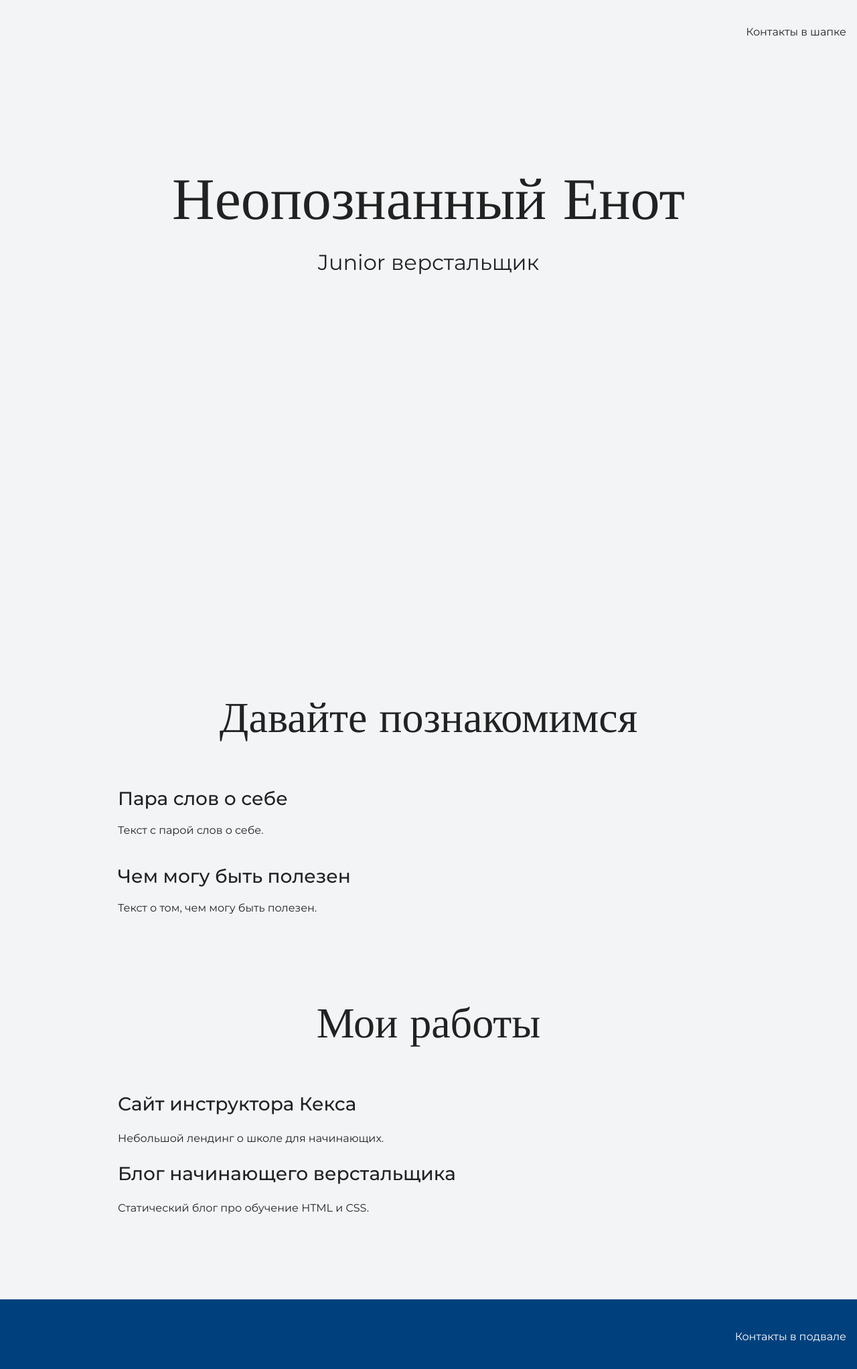
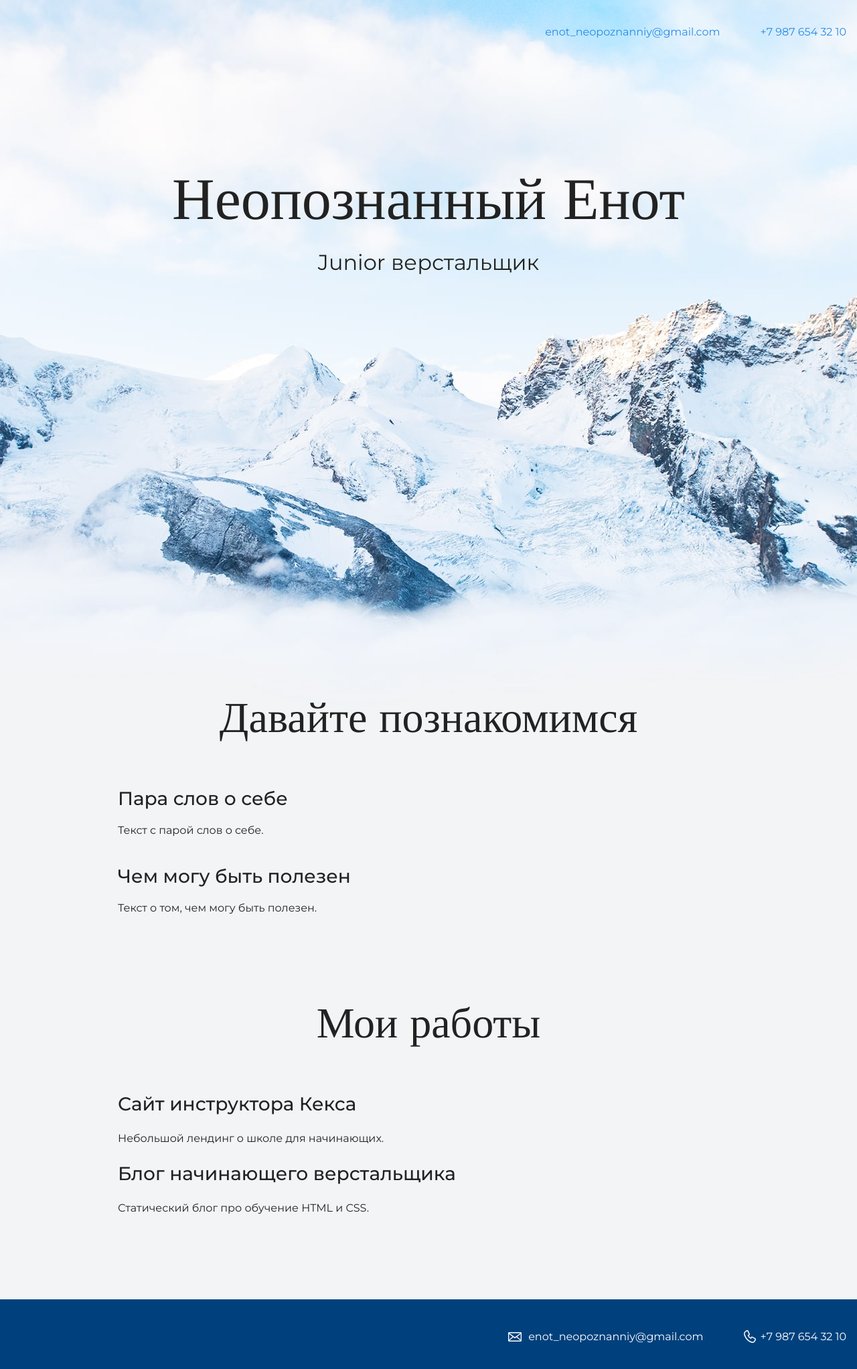
Before and after one commit to kozlovskee/htmlacademy-junior-site, a plain HTML site: page index.html in a window 1280 px wide. Shown: the whole page at 67% size. Drawn offline with nearby package versions, Linux system fonts and the light colour scheme.

Commit message:
обновил файлы сайта

```diff
--- a/index.html
+++ b/index.html
@@ -9,7 +9,10 @@
 
   <body>
     <header class="page-header">
-        <div class="container">Контакты в шапке</div>
+      <div class="container">
+        <a href="mailto:enot_neopoznanniy@gmail.com">enot_neopoznanniy@gmail.com</a>
+        <a href="tel:+79876543210">+7 987 654 32 10</a>
+      </div>
     </header>
 
     <section class="hero-image">
@@ -42,7 +45,10 @@
     </section>
 
     <footer class="page-footer">
-      <div class="container">Контакты в подвале</div>
+      <div class="container">
+        <a class="footer-email" href="mailto:enot_neopoznanniy@gmail.com">enot_neopoznanniy@gmail.com</a>
+        <a class="footer-phone" href="tel:+79876543210">+7 987 654 32 10</a>
+      </div>
     </footer>
   </body>
 </html>
```
Also changed, not shown: files/project.jpg (added), files/user.jpg (added), img/hero-bg.jpg (added), img/icon-css.svg (added), img/icon-email-footer.svg (added), img/icon-email-header.svg (added), img/icon-html.svg (added), img/icon-phone-footer.svg (added), img/icon-phone-header.svg (added).
